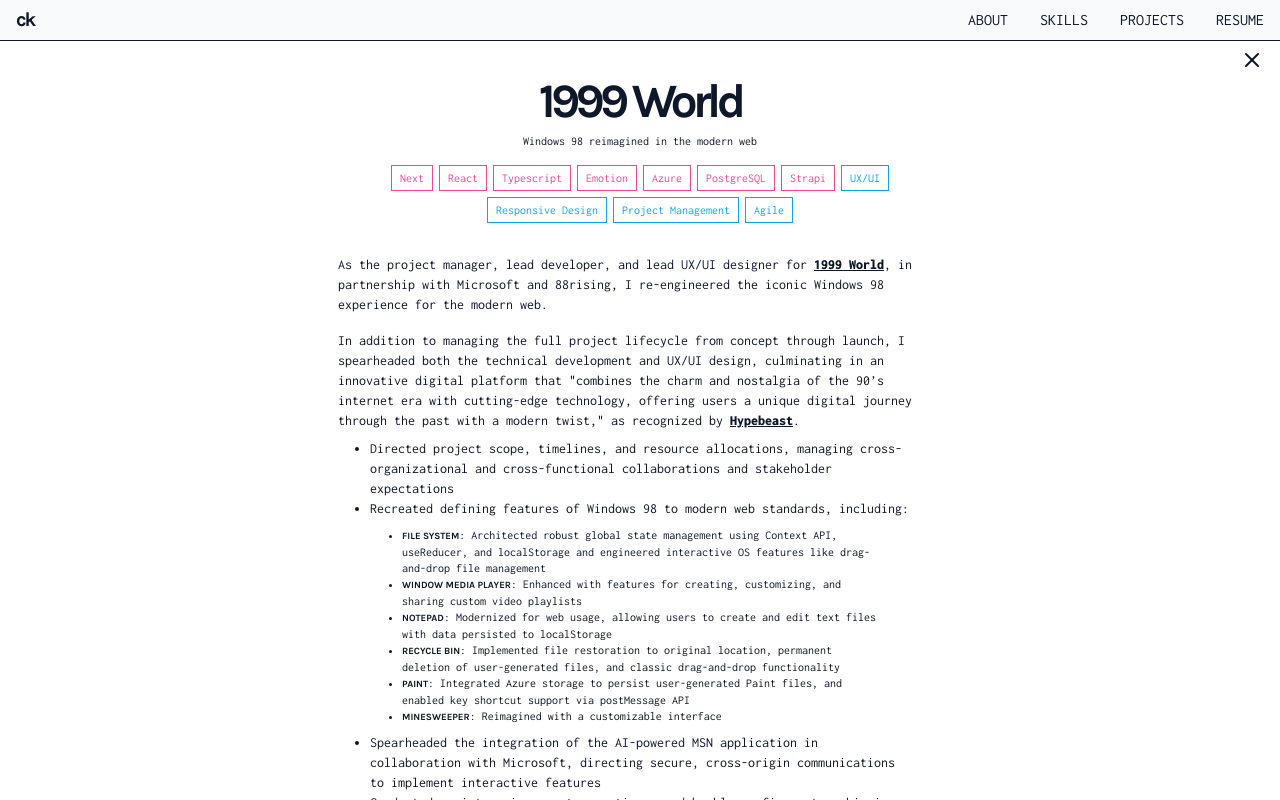
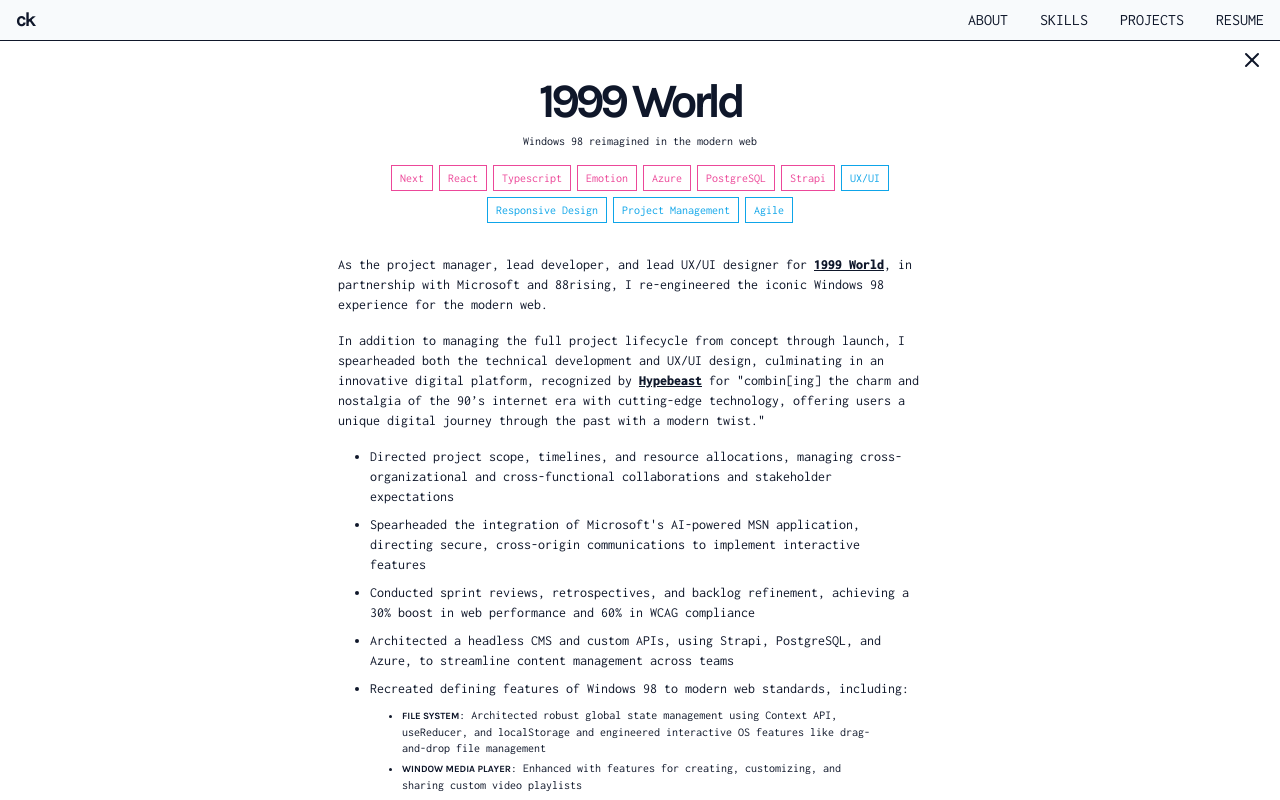
Before and after one commit to chk-yourself/portfolio, a Next.js app: page / in a window 1280 px wide. Both pictures are taken after a click on the button "1999 World". Built offline with nearby package versions, Linux system fonts and the light colour scheme.

Commit message:
Update World1999Content

```diff
--- a/src/containers/Projects/World1999Content.tsx
+++ b/src/containers/Projects/World1999Content.tsx
@@ -19,10 +19,7 @@
       <p className="mt-4 text-sm">
         In addition to managing the full project lifecycle from concept through
         launch, I spearheaded both the technical development and UX/UI design,
-        culminating in an innovative digital platform that "combines the charm
-        and nostalgia of the 90’s internet era with cutting-edge technology,
-        offering users a unique digital journey through the past with a modern
-        twist," as recognized by{' '}
+        culminating in an innovative digital platform, recognized by{' '}
         <a
           href="https://hypebeast.com/2024/5/mercer-labs-art-experiences-88rising-fam-1999-world"
           target="_blank"
@@ -30,16 +27,31 @@
           rel="noopener noreferrer"
         >
           Hypebeast
-        </a>
-        .
+        </a>{' '}
+        for "combin[ing] the charm and nostalgia of the 90’s internet era with
+        cutting-edge technology, offering users a unique digital journey through
+        the past with a modern twist."
       </p>
-      <ul className="my-2 list-disc px-6 text-sm md:px-8">
+      <ul className="mb-2 mt-4 list-disc px-6 text-sm md:px-8">
         <li>
           Directed project scope, timelines, and resource allocations, managing
           cross-organizational and cross-functional collaborations and
           stakeholder expectations
         </li>
-        <li>
+        <li className="mt-2">
+          Spearheaded the integration of Microsoft's AI-powered MSN application,
+          directing secure, cross-origin communications to implement interactive
+          features
+        </li>
+        <li className="mt-2">
+          Conducted sprint reviews, retrospectives, and backlog refinement,
+          achieving a 30% boost in web performance and 60% in WCAG compliance
+        </li>
+        <li className="mt-2">
+          Architected a headless CMS and custom APIs, using Strapi, PostgreSQL,
+          and Azure, to streamline content management across teams
+        </li>
+        <li className="mt-2">
           Recreated defining features of Windows 98 to modern web standards,
           including:
           <ul className="my-2 list-disc px-6 text-xs md:px-8">
@@ -51,21 +63,21 @@
               useReducer, and localStorage and engineered interactive OS
               features like drag-and-drop file management
             </li>
-            <li>
+            <li className="mt-1">
               <span className="font-display text-[0.6rem] font-bold uppercase">
                 Window Media Player
               </span>
               : Enhanced with features for creating, customizing, and sharing
               custom video playlists
             </li>
-            <li>
+            <li className="mt-1">
               <strong className="font-display text-[0.6rem] font-bold uppercase">
                 Notepad
               </strong>
               : Modernized for web usage, allowing users to create and edit text
               files with data persisted to localStorage
             </li>
-            <li>
+            <li className="mt-1">
               <strong className="font-display text-[0.6rem] font-bold uppercase">
                 Recycle Bin
               </strong>
@@ -73,14 +85,14 @@
               deletion of user-generated files, and classic drag-and-drop
               functionality
             </li>
-            <li>
+            <li className="mt-1">
               <strong className="font-display text-[0.6rem] font-bold uppercase">
                 Paint
               </strong>
               : Integrated Azure storage to persist user-generated Paint files,
               and enabled key shortcut support via postMessage API
             </li>
-            <li>
+            <li className="mt-1">
               <strong className="font-display text-[0.6rem] font-bold uppercase">
                 Minesweeper
               </strong>
@@ -88,21 +100,6 @@
             </li>
           </ul>
         </li>
-        <li>
-          Spearheaded the integration of the AI-powered MSN application in
-          collaboration with Microsoft, directing secure, cross-origin
-          communications to implement interactive features
-        </li>
-        <li>
-          Conducted sprint reviews, retrospectives, and backlog refinement,
-          achieving a 30% boost in web performance and 60% in WCAG compliance
-        </li>
-        <li>
-          Architected a headless CMS and custom APIs, using Strapi, PostgreSQL,
-          and Azure, and maintained technical documentation and user guides to
-          facilitate efficient content management and cross-functional
-          collaborations
-        </li>
       </ul>
     </>
   );
```
